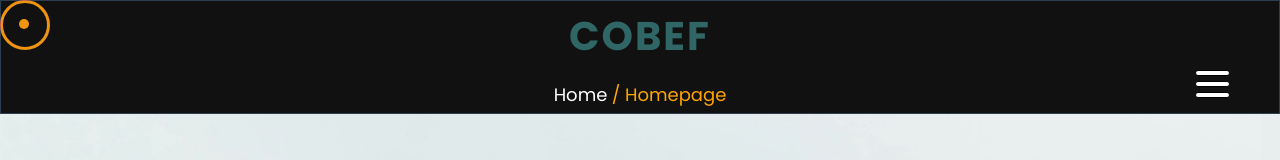
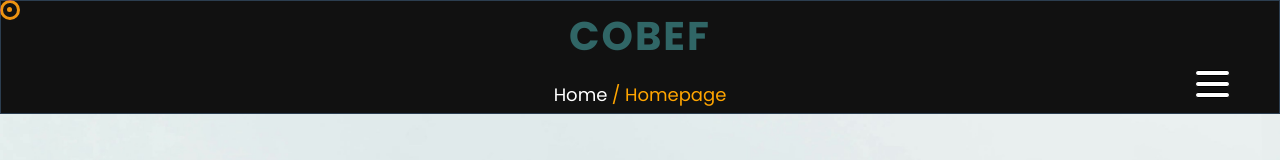
Before and after one commit to utibeinyangetuk/cobef, a Vue app: page / in a window 1280 px wide. Shown: the top 160 px of the page. Built offline with nearby package versions, Linux system fonts and the light colour scheme.

Commit message:
fixed cursor size

```diff
--- a/src/components/CustomCursor.vue
+++ b/src/components/CustomCursor.vue
@@ -1,7 +1,7 @@
 <template>
 	<div class="cursor-container">
-		<div ref="cursor" class="custom-cursor"></div>
-		<div ref="cursorFollower" class="custom-cursor-follower"></div>
+		<div ref="cursor" class="custom-cursor" />
+		<div ref="cursorFollower" class="custom-cursor-follower" />
 	</div>
 </template>
 
@@ -41,8 +41,8 @@ onUnmounted(() => {
 	position: fixed;
 	top: 0;
 	left: 0;
-	width: 10px;
-	height: 10px;
+	width: 5px;
+	height: 5px;
 	border-radius: 50%;
 	pointer-events: none;
 	z-index: 10000;
@@ -52,13 +52,13 @@ onUnmounted(() => {
 .custom-cursor {
 	background-color: orange;
 	mix-blend-mode: difference;
-	margin-left: 19px;
-	margin-top: 19px;
+	margin-left: 7.47px;
+	margin-top: 7px;
 }
 
 .custom-cursor-follower {
-	width: 50px;
-	height: 50px;
+	width: 20px;
+	height: 20px;
 	border: 3px solid orange;
 	mix-blend-mode: difference;
 }
```
